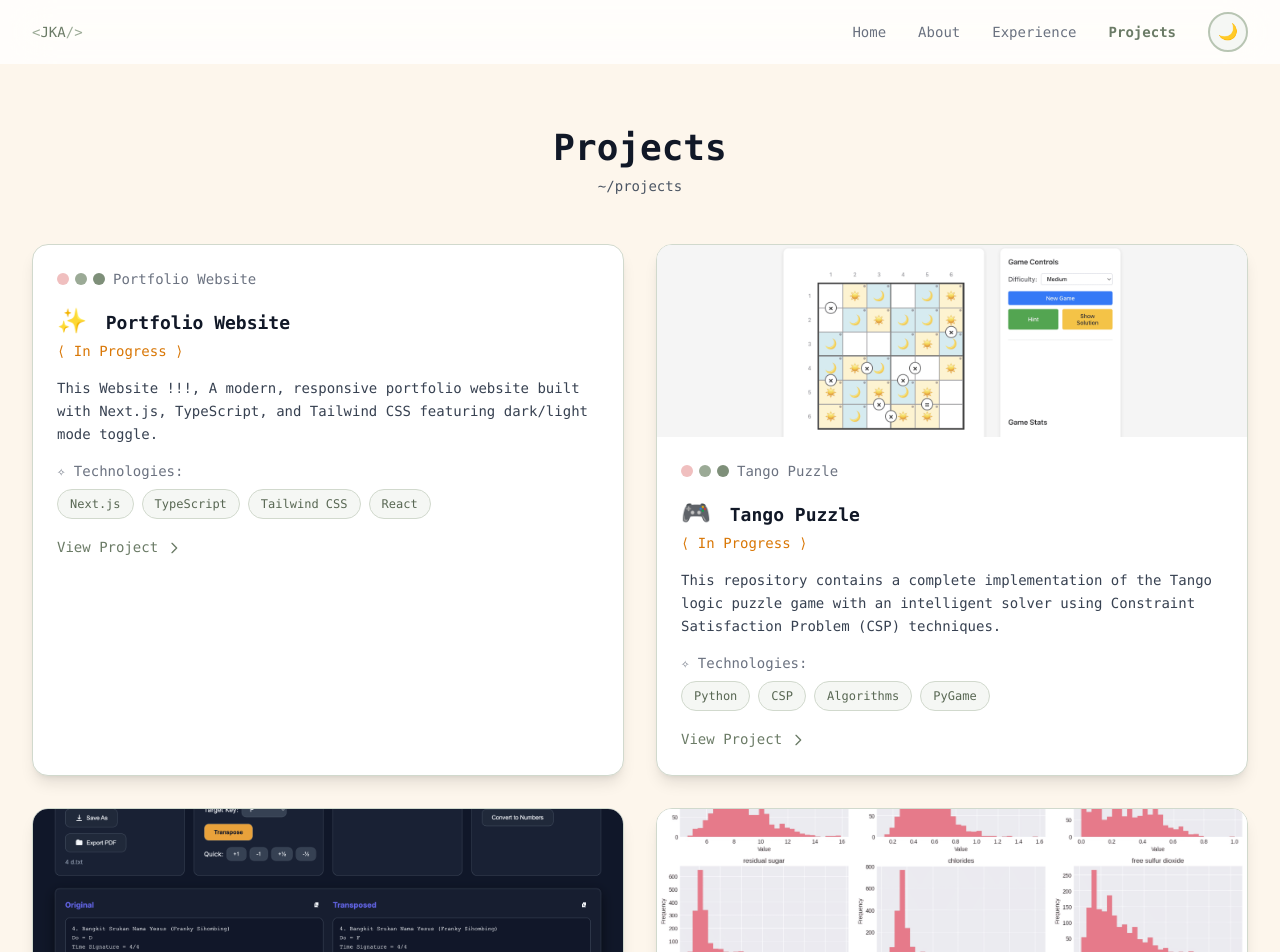
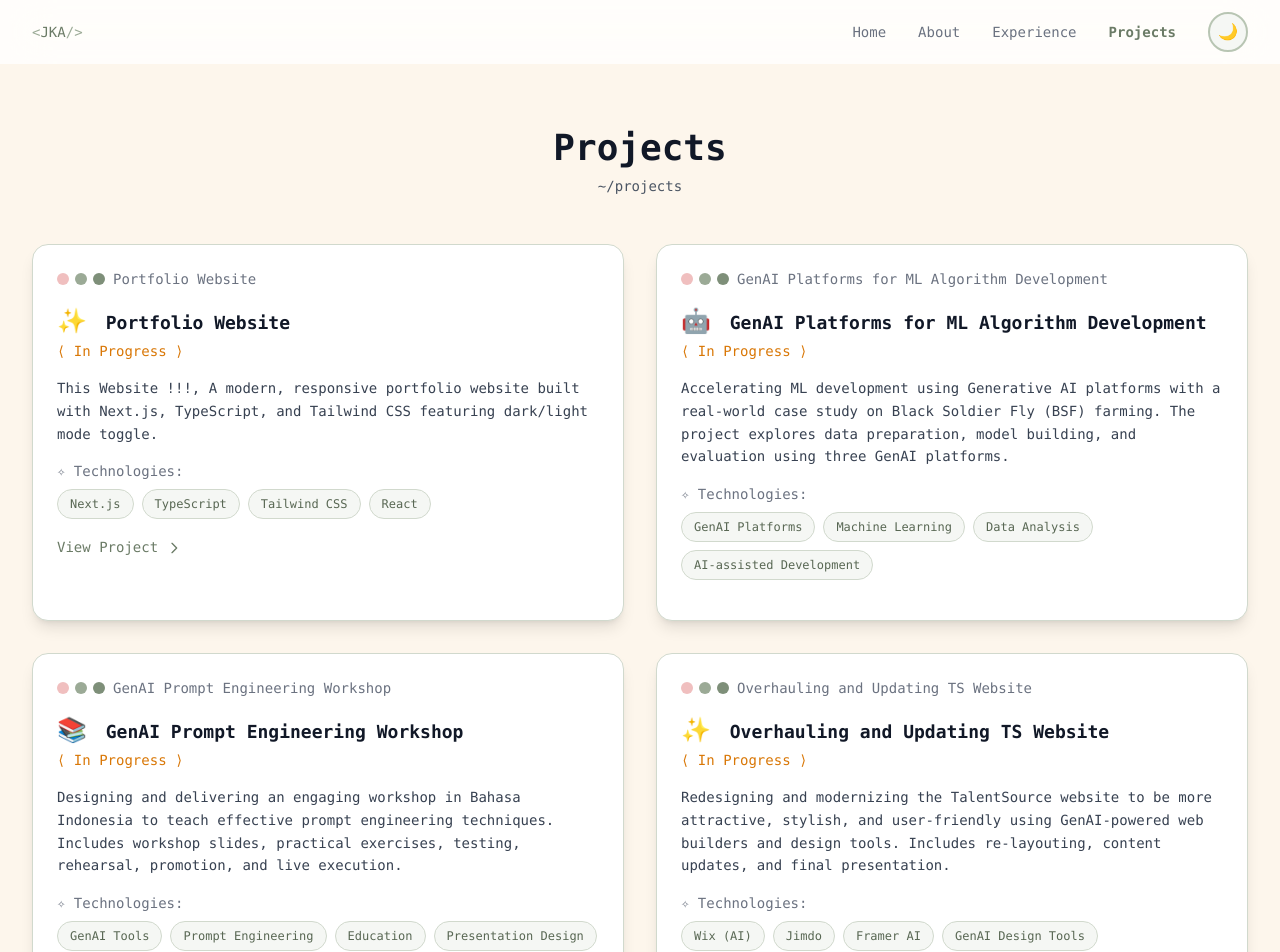
Before and after one commit to JasonAgung/portfolio-website, a Next.js app: page /projects in a window 1280 px wide. Shown: the top 952 px of the page. Built offline with nearby package versions, Linux system fonts and the light colour scheme.

Commit message:
feat: hide view project button for projects in development

```diff
--- a/app/projects/ProjectsClient.tsx
+++ b/app/projects/ProjectsClient.tsx
@@ -11,7 +11,16 @@ interface Project {
   technologies: string[];
   status: 'Completed' | 'In Progress' | 'Planning';
   link: string;
-  category: 'Web Development' | 'Marketing' | 'IoT' | 'Tools' | 'Security' | 'Games' | 'Data Science';
+  category:
+  | 'Web Development'
+  | 'Marketing'
+  | 'IoT'
+  | 'Tools'
+  | 'Security'
+  | 'Games'
+  | 'Data Science'
+  | 'AI / Machine Learning'
+  | 'Education / Training';
   image?: string;
 }
 
@@ -32,6 +41,31 @@ export default function ProjectsClient() {
       status: 'In Progress',
       link: 'https://github.com/JasonAgung/portfolio-website',
       category: 'Web Development',
+    },
+    {
+      title: 'GenAI Platforms for ML Algorithm Development',
+      description: 'Accelerating ML development using Generative AI platforms with a real-world case study on Black Soldier Fly (BSF) farming. The project explores data preparation, model building, and evaluation using three GenAI platforms.',
+      technologies: ['GenAI Platforms', 'Machine Learning', 'Data Analysis', 'AI-assisted Development'],
+      status: 'In Progress',
+      link: 'https://github.com/JasonAgung/portfolio-website',
+      category: 'AI / Machine Learning'
+    },
+    {
+      title: 'GenAI Prompt Engineering Workshop',
+      description: 'Designing and delivering an engaging workshop in Bahasa Indonesia to teach effective prompt engineering techniques. Includes workshop slides, practical exercises, testing, rehearsal, promotion, and live execution.',
+      technologies: ['GenAI Tools', 'Prompt Engineering', 'Education', 'Presentation Design'],
+      status: 'In Progress',
+      link: 'https://github.com/JasonAgung/portfolio-website',
+      category: 'Education / Training'
+    },
+
+    {
+      title: 'Overhauling and Updating TS Website',
+      description: 'Redesigning and modernizing the TalentSource website to be more attractive, stylish, and user-friendly using GenAI-powered web builders and design tools. Includes re-layouting, content updates, and final presentation.',
+      technologies: ['Wix (AI)', 'Jimdo', 'Framer AI', 'GenAI Design Tools'],
+      status: 'In Progress',
+      link: 'https://github.com/JasonAgung/tango-puzzle',
+      category: 'Web Development'
     },
     {
       title: 'Tango Puzzle',
@@ -108,6 +142,10 @@ export default function ProjectsClient() {
         return '🎮';
       case 'Data Science':
         return '📊';
+      case 'AI / Machine Learning':
+        return '🤖';
+      case 'Education / Training':
+        return '📚';
       default:
         return '💫';
     }
@@ -188,6 +226,7 @@ export default function ProjectsClient() {
                           </div>
                         </div>
 
+                        {!['GenAI Platforms for ML Algorithm Development', 'GenAI Prompt Engineering Workshop', 'Overhauling and Updating TS Website'].includes(project.title) && (
                           <Link
                             href={project.link}
                             className="inline-flex items-center gap-2 text-sage-600 dark:text-sage-400 hover:text-sage-700 dark:hover:text-sage-300 font-mono text-sm transition-colors group"
@@ -197,6 +236,7 @@ export default function ProjectsClient() {
                               <path strokeLinecap="round" strokeLinejoin="round" strokeWidth={2} d="M9 5l7 7-7 7" />
                             </svg>
                           </Link>
+                        )}
                       </div>
                     </div>
                   </div>
```
Lines whose indentation alone changed are shown as unchanged.
